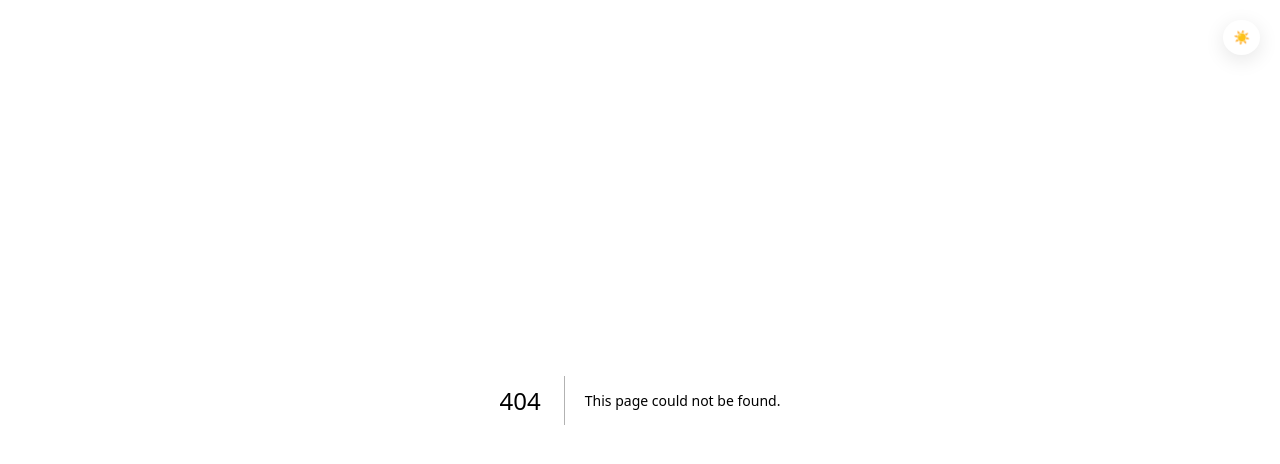
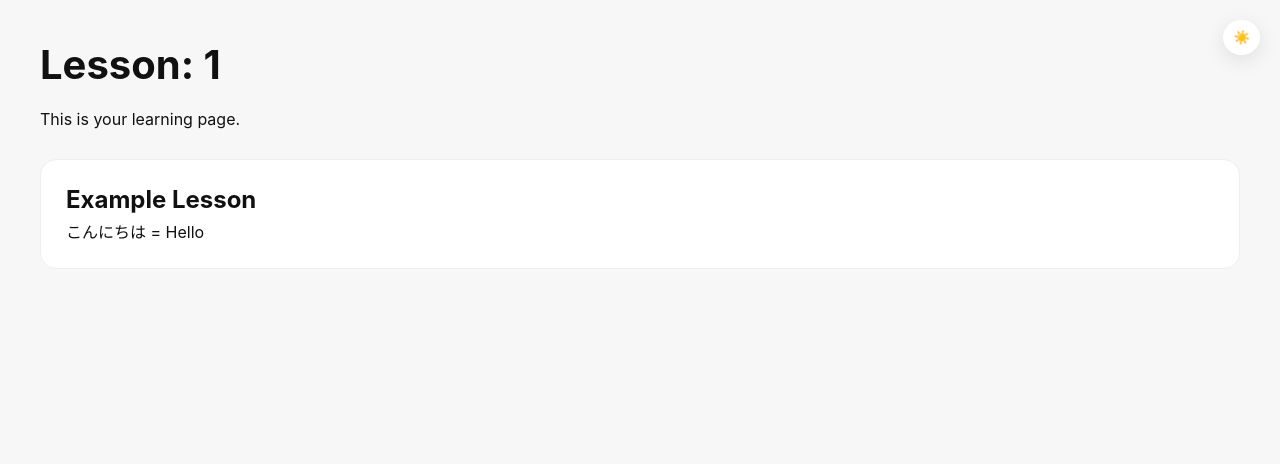
Before and after one commit to marufislam8924/skilldojo, a Next.js app: page /lesson/1 in a window 1280 px wide. Before the commit this address had no page. Shown: the top 464 px of the page. Built offline with nearby package versions, Linux system fonts and the light colour scheme.

Commit message:
Create page.js

```diff
--- /dev/null
+++ b/app/lesson/[slug]/page.js
@@ -0,0 +1,31 @@
+"use client";
+
+import { useParams } from "next/navigation";
+
+export default function LessonPage() {
+
+  const { slug } = useParams();
+
+  return (
+    <main style={{padding:"40px"}}>
+
+      <h1 style={{fontSize:"40px"}}>
+        Lesson: {slug}
+      </h1>
+
+      <p style={{marginTop:"20px"}}>
+        This is your learning page.
+      </p>
+
+      <div style={{marginTop:"30px"}}>
+
+        <div className="card">
+          <h2>Example Lesson</h2>
+          <p>こんにちは = Hello</p>
+        </div>
+
+      </div>
+
+    </main>
+  );
+}
```
